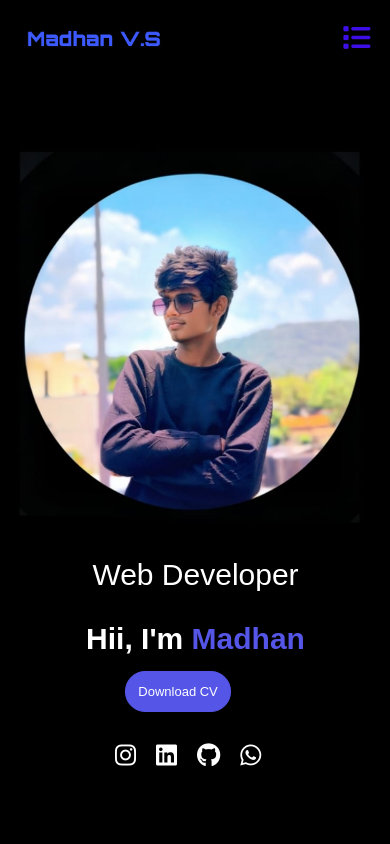
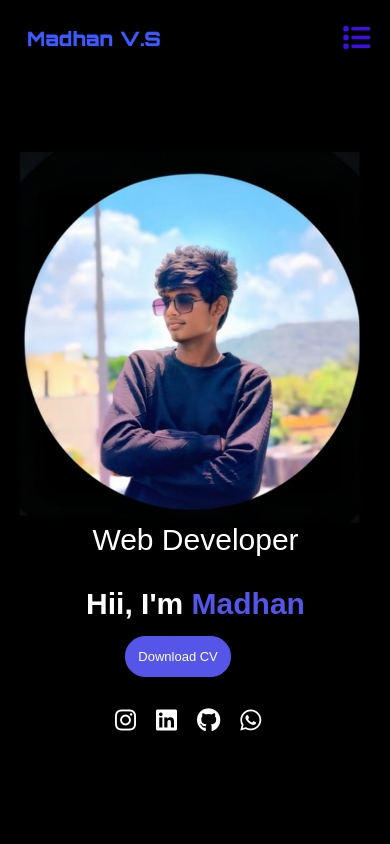
Before and after one commit to madhanvs04-art/My-Porfolio-Website, a plain HTML site: page index.html in a window 390 px wide. Shown: the top 844 px of the page. Drawn offline with nearby package versions, Linux system fonts and the light colour scheme.

Commit message:
changes style.css

```diff
--- a/style.css
+++ b/style.css
@@ -455,7 +455,7 @@ nav .fa-solid {
   /* Show image only inside #header on mobile; images are hidden elsewhere */
 
   .header-text {
-    margin-top: 140%;
+    margin-top: 130%;
   }
 
   .header-text h1 {
```
